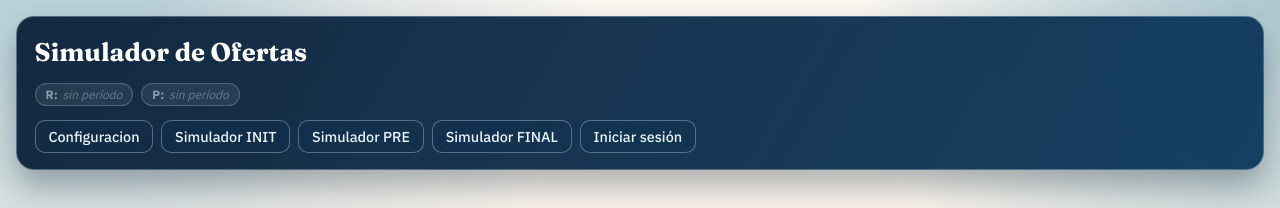
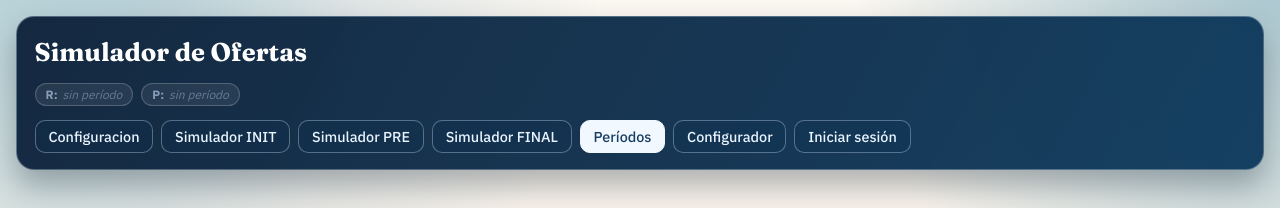
Before and after one commit to jbroceno/rule_engine, an Angular app in the folder rule_set/web/: page /offer-dates in a window 1280 px wide. Shown: the top 208 px of the page. Built offline with nearby package versions, Linux system fonts and the light colour scheme; no server answers.

Commit message:
feat(nav): GREEN — move Configurador and Periodos into always-visible nav bucket

```diff
--- a/rule_set/web/src/app/app.html
+++ b/rule_set/web/src/app/app.html
@@ -26,17 +26,22 @@
         <!-- Read-only surface: always visible, even to anonymous users. In
              AUTH_MODE=secure the underlying data calls 401 and the
              authInterceptor redirects to /login; in AUTH_MODE=permissive
-             these pages render normally for anonymous users. -->
+             these pages render normally for anonymous users.
+
+             permissive-config-readonly (ADR-CR6): Periodos and Configurador
+             joined this always-visible bucket — their pages are read-only
+             for non-admin users, with every write affordance inside them
+             individually gated by @if(isAdmin()) in their own templates. -->
         <a routerLink="/configuracion" routerLinkActive="active">Configuracion</a>
         <a routerLink="/simulador-init" routerLinkActive="active">Simulador INIT</a>
         <a routerLink="/simulador-pre" routerLinkActive="active">Simulador PRE</a>
         <a routerLink="/simulador-final" routerLinkActive="active">Simulador FINAL</a>
+        <a routerLink="/offer-dates" routerLinkActive="active">Períodos</a>
+        <a routerLink="/configurador" routerLinkActive="active">Configurador</a>
 
         <!-- Admin-only surface: requires role=admin in both auth modes. -->
         @if (authService.isAdmin()) {
-          <a routerLink="/offer-dates" routerLinkActive="active">Períodos</a>
           <a routerLink="/ofertas" routerLinkActive="active">Ofertas</a>
-          <a routerLink="/configurador" routerLinkActive="active">Configurador</a>
           <a routerLink="/snapshots" routerLinkActive="active">Snapshots</a>
         }
 
```
